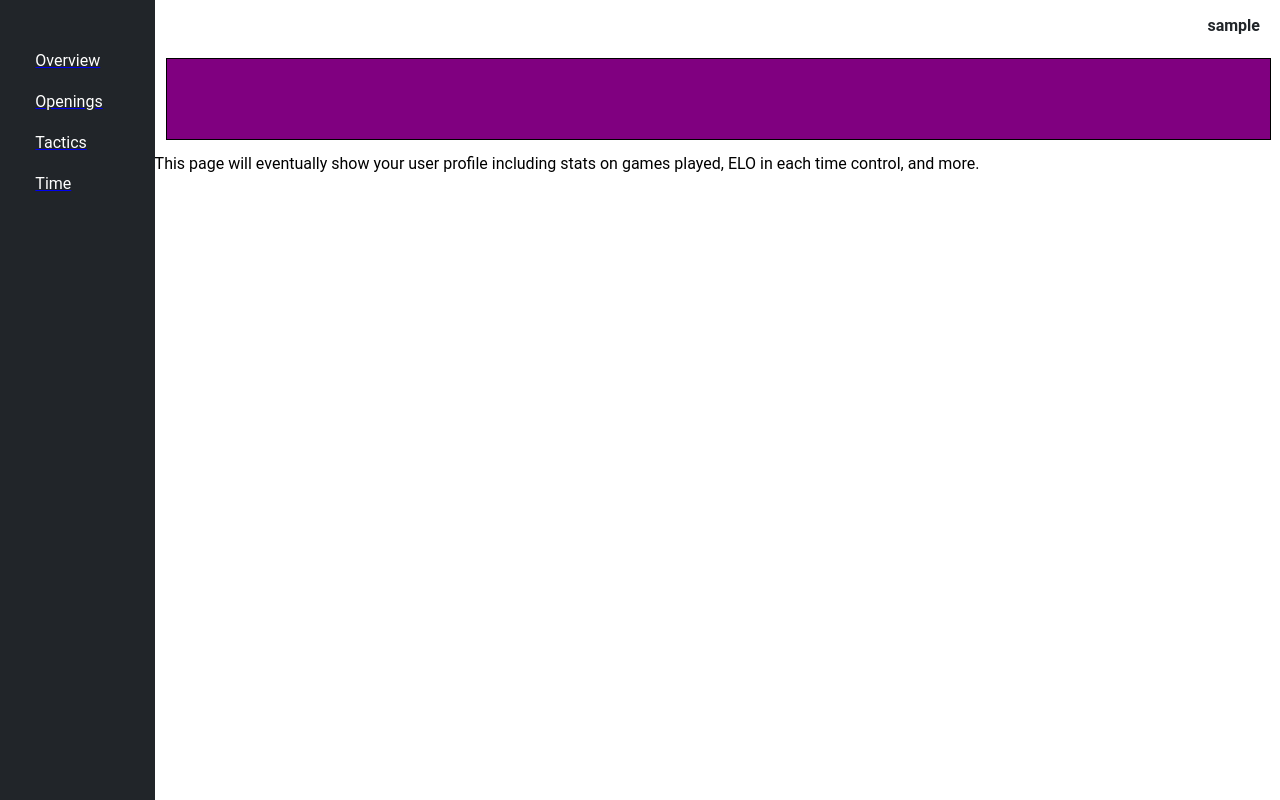
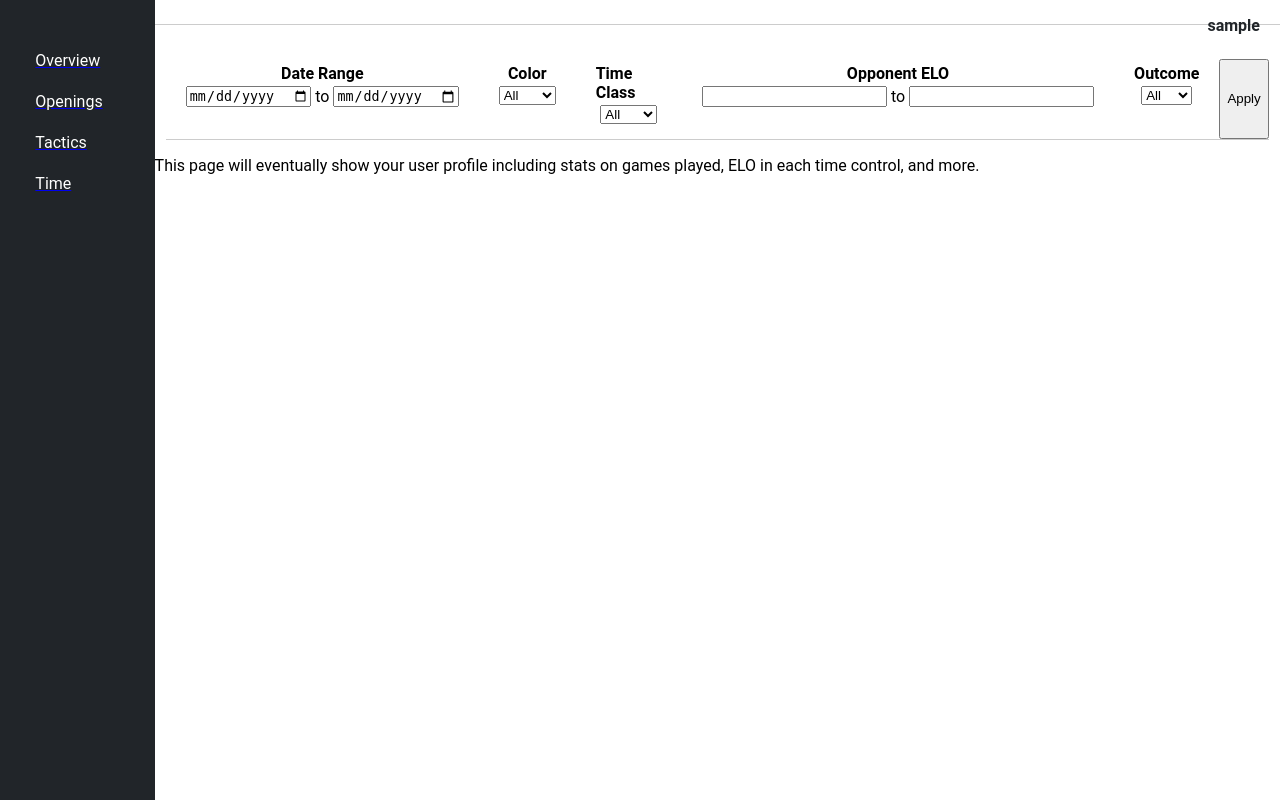
Before and after one commit to bryanbritten/discovered_check, a Django app: page /profile/ in a window 1280 px wide. Run offline with Django 5.2, Linux system fonts and the light colour scheme; the visitor is signed in with stand-in values (Sample User, id 1).

Commit message:
adds initial filter parameters

```diff
--- a/dashboards/static/dashboards/base.css
+++ b/dashboards/static/dashboards/base.css
@@ -18,6 +18,7 @@ body {
     flex-shrink: 0;
     height: 3vh;
     width: 100%;
+    border-bottom: 1px solid #ccc;
 }
 
 #navbar-container {
@@ -160,20 +161,52 @@ body {
 }
 
 #filters {
-    flex-grow: 0;
-    flex-shrink: 0;
+    display: flex;
+    flex-flow: row nowrap;
     height: 10vh;
     width: 98%;
     margin-left: 1%;
     margin-right: 1%;
     padding-top: 3%;
+    border-bottom: 1px solid #ccc;
 }
 
 #filter-container {
     display: flex;
+    flex-flow: column nowrap;
+    height: 100%;
+    width: 100%;
+}
+
+.parameter-row {
+    display: flex;
     flex-flow: row nowrap;
     height: 100%;
-    width: 100%;
-    border: 1px solid black;
-    background-color: purple;
+    padding: 5px 0;
 }
+
+.parameter {
+    display: flex;
+    flex-flow: column;
+    align-items: center;
+    padding: 0 20px;
+}
+
+.parameter:first {
+    padding-left: 10px;
+}
+
+.parameter-label {
+    font-weight: bolder;
+}
+
+.parameter-content {
+    display: flex;
+    flex-flow: row nowrap;
+    align-items: center;
+    padding-top: 3px;
+}
+
+.parameter-content p {
+    margin: 0 4px;
+}
--- a/dashboards/templates/dashboards/base.html
+++ b/dashboards/templates/dashboards/base.html
@@ -23,6 +23,7 @@
                     </div>
                     <div id="filters">
                         {% include 'dashboards/filters.html' %}
+                        <button id="apply-filter-button">Apply</button>
                     </div>
                     {% block content %}
                     {% endblock %}
--- a/dashboards/templates/dashboards/filters.html
+++ b/dashboards/templates/dashboards/filters.html
@@ -1,2 +1,53 @@
 <div id="filter-container">
+    <div class="parameter-row">
+        <div class="parameter">
+            <div class="parameter-label">Date Range</div>
+            <div class="parameter-content">
+                <input type="date" id="start-date-parameter" name="start-date">
+                <p>to</p>
+                <input type="date" id="end-date-parameter" name="end-date">
+            </div>
+        </div>
+        <div class="parameter">
+            <div class="parameter-label">Color</div>
+            <div class="parameter-content">
+                <select id="color-parameter" name="color">
+                    <option value="all">All</option>
+                    <option value="white">White</option>
+                    <option value="black">Black</option>
+                </select>
+            </div>
+        </div>
+        <div class="parameter">
+            <div class="parameter-label">Time Class</div>
+            <div class="parameter-content">
+                <select id="time-class-parameter" name="time-class">
+                    <option value="all">All</option>
+                    <option value="bullet">Bullet</option>
+                    <option value="blitz">Blitz</option>
+                    <option value="rapid">Rapid</option>
+                    <option value="daily">Daily</option>
+                </select>
+            </div>
+        </div>
+        <div class="parameter">
+            <div class="parameter-label">Opponent ELO</div>
+            <div class="parameter-content">
+                <input min="0" max="3500">
+                <p>to</p>
+                <input min="0" max="3500">
+            </div>
+        </div>
+        <div class="parameter">
+            <div class="parameter-label">Outcome</div>
+            <div class="parameter-content">
+                <select id="outcome-parameter" name="outcome">
+                    <option value="all">All</option>
+                    <option value="win">Win</option>
+                    <option value="lose">Lose</option>
+                </select>
+            </div>
+        </div>
+        <div class="spacer"></div>
+    </div>
 </div>
```
